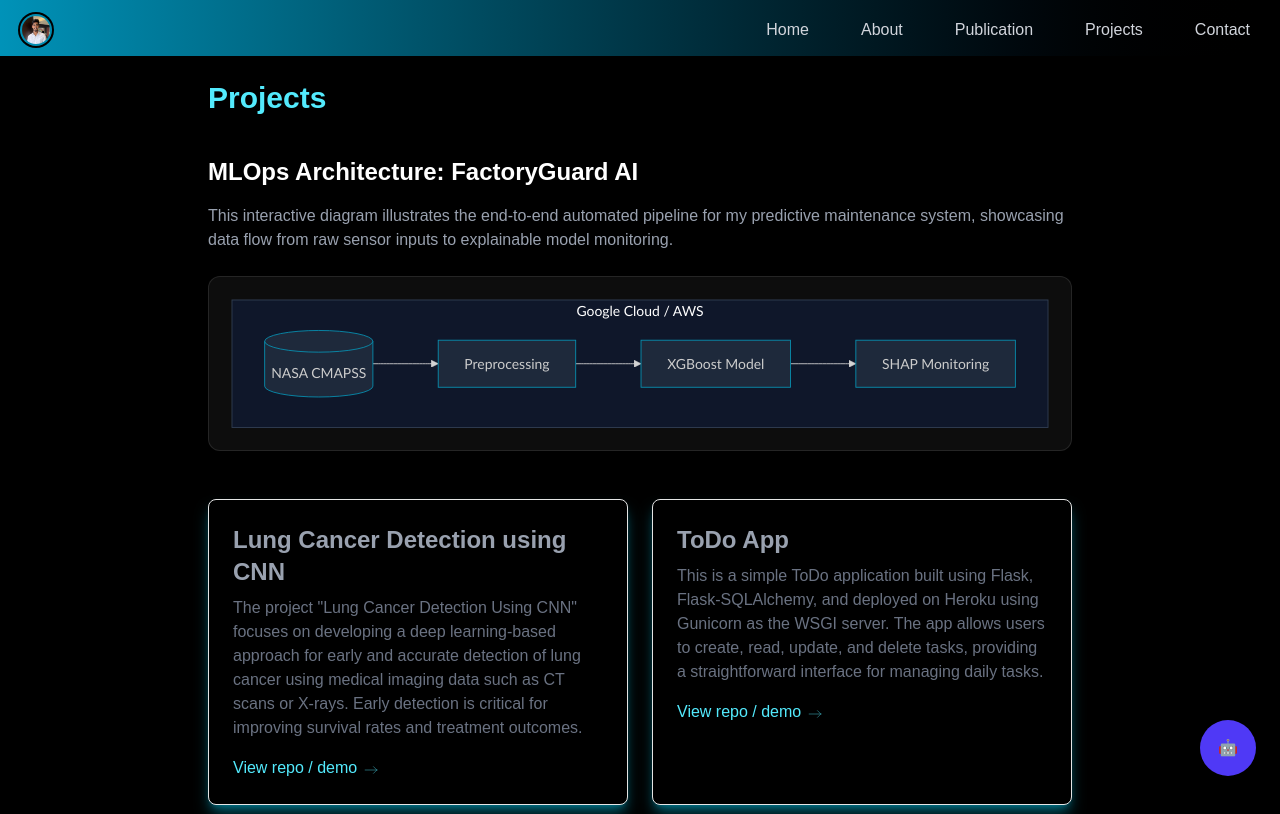
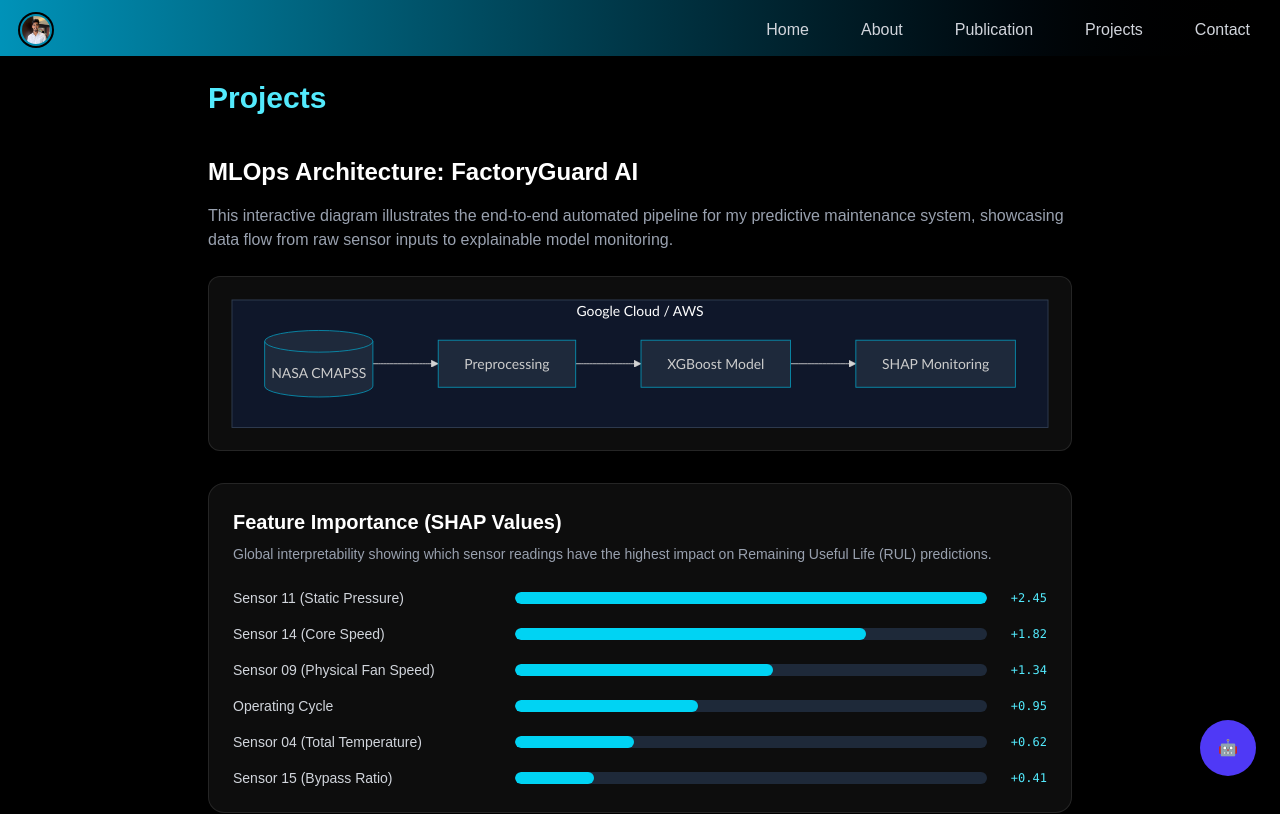
Before and after one commit to suryadipbera1256/protfolio, a Next.js app: page /projects in a window 1280 px wide. Shown: the top 814 px of the page. Built offline with nearby package versions, Linux system fonts and the light colour scheme.

Commit message:
Add ShapChart

```diff
--- a/app/(users)/projects/page.jsx
+++ b/app/(users)/projects/page.jsx
@@ -1,6 +1,7 @@
 import { profile } from '../../../data/profile';
 import Image from 'next/image';
 import Mermaid from '../../../components/Mermaid';
+import ShapChart from '../../../components/ShapChart';
 
 // 1. Stable Flowchart Syntax (Guaranteed to work without syntax errors)
 const factoryGuardFlow = `flowchart LR
@@ -31,6 +32,9 @@ export default function Projects() {
             maintenance system, showcasing data flow from raw sensor inputs to explainable model monitoring.
           </p>
           <Mermaid chart={factoryGuardFlow} />
+          <div className="mt-8">
+            <ShapChart />
+          </div>
         </div>
 
         {/* --- PROJECT GRID --- */}
--- /dev/null
+++ b/components/ShapChart.jsx
@@ -0,0 +1,56 @@
+"use client";
+
+import React from "react";
+
+export default function ShapChart() {
+  // Replace this with your actual imported JSON data later
+  const shapData = [
+    { feature: "Sensor 11 (Static Pressure)", importance: 2.45 },
+    { feature: "Sensor 14 (Core Speed)", importance: 1.82 },
+    { feature: "Sensor 09 (Physical Fan Speed)", importance: 1.34 },
+    { feature: "Operating Cycle", importance: 0.95 },
+    { feature: "Sensor 04 (Total Temperature)", importance: 0.62 },
+    { feature: "Sensor 15 (Bypass Ratio)", importance: 0.41 },
+  ];
+
+  // Find max value to scale the bars properly
+  const maxImportance = Math.max(...shapData.map(d => d.importance));
+
+  return (
+    <div className="bg-white/5 border border-white/10 p-6 rounded-2xl my-6">
+      <h3 className="text-xl font-bold text-white mb-2">Feature Importance (SHAP Values)</h3>
+      <p className="text-sm text-gray-400 mb-6">
+        Global interpretability showing which sensor readings have the highest impact on Remaining Useful Life (RUL) predictions.
+      </p>
+
+      <div className="space-y-4">
+        {shapData.map((item, index) => {
+          // Calculate percentage width for the bar
+          const widthPercent = (item.importance / maxImportance) * 100;
+
+          return (
+            <div key={index} className="flex flex-col sm:flex-row sm:items-center gap-2 sm:gap-4">
+              {/* Feature Name */}
+              <div className="w-full sm:w-1/3 text-sm font-medium text-gray-300 truncate">
+                {item.feature}
+              </div>
+
+              {/* Bar and Value */}
+              <div className="w-full sm:w-2/3 flex items-center gap-3">
+                <div className="flex-1 h-3 bg-gray-800 rounded-full overflow-hidden">
+                  <div
+                    className="h-full bg-cyan-400 rounded-full transition-all duration-1000 ease-out"
+                    style={{ width: `${widthPercent}%` }}
+                  />
+                </div>
+                <div className="w-12 text-xs text-cyan-300 font-mono text-right">
+                  +{item.importance.toFixed(2)}
+                </div>
+              </div>
+            </div>
+          );
+        })}
+      </div>
+    </div>
+  );
+}
```
